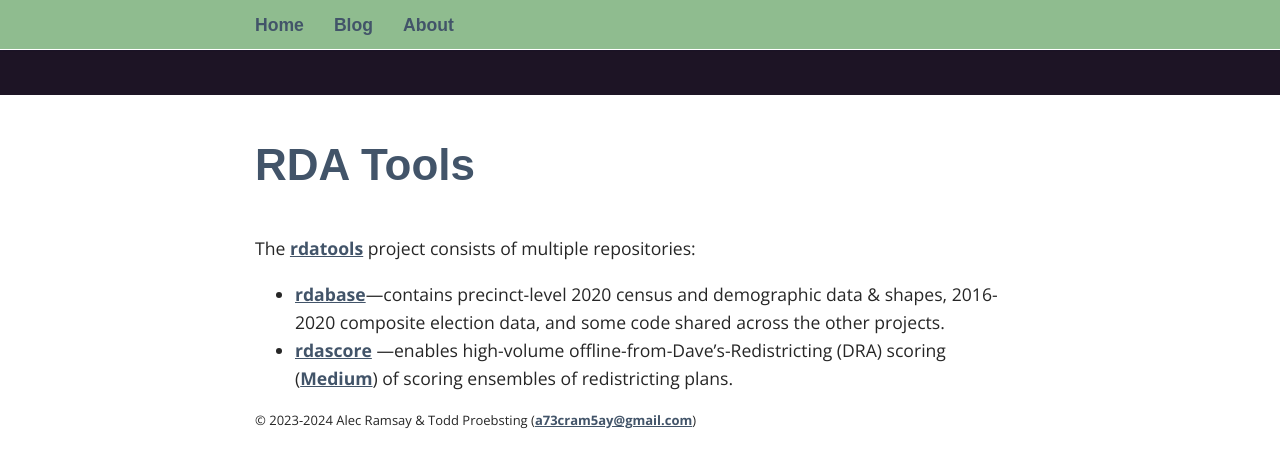
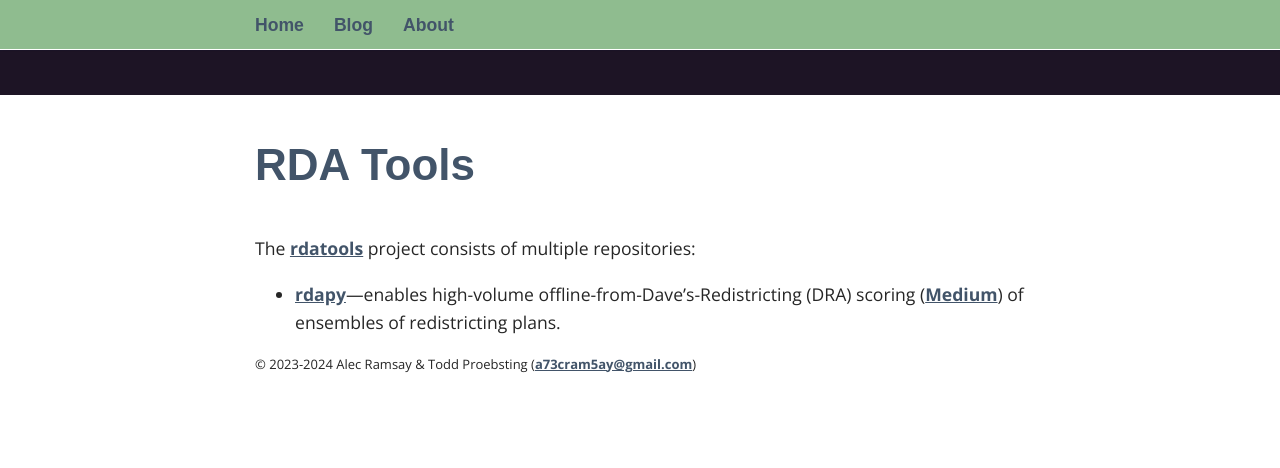
Before and after one commit to rdatools/rdatools.github.io, a Jekyll site: the page built from index.markdown, in a window 1280 px wide. Shown: the top 468 px of the page. Built offline with Jekyll 4.4.1, drawn with Linux system fonts in a browser that asks for light colours; some web fonts are replaced.

Commit message:
Updated home page for 'rdapy'

```diff
--- a/index.markdown
+++ b/index.markdown
@@ -8,11 +8,6 @@ permalink: /
 The [rdatools](https://github.com/orgs/rdatools/repositories) project
 consists of multiple repositories:
 
--   [rdabase](https://github.com/rdatools/rdabase)&#8212;contains precinct-level
-    2020 census and demographic data &amp; shapes,
-    2016-2020 composite election data, and
-    some code shared across the other projects.
--   [rdascore](https://github.com/rdatools/rdascore)
-    &#8212;enables high-volume offline-from-Dave's-Redistricting (DRA) scoring
+-   [rdapy](https://github.com/dra2020/rdapy)&#8212;enables high-volume offline-from-Dave's-Redistricting (DRA) scoring
     ([Medium](https://medium.com/dra-2020/high-volume-offline-scoring-of-plans-2f54dae48d1b))
-    of scoring ensembles of redistricting plans.
+    of ensembles of redistricting plans.
```
